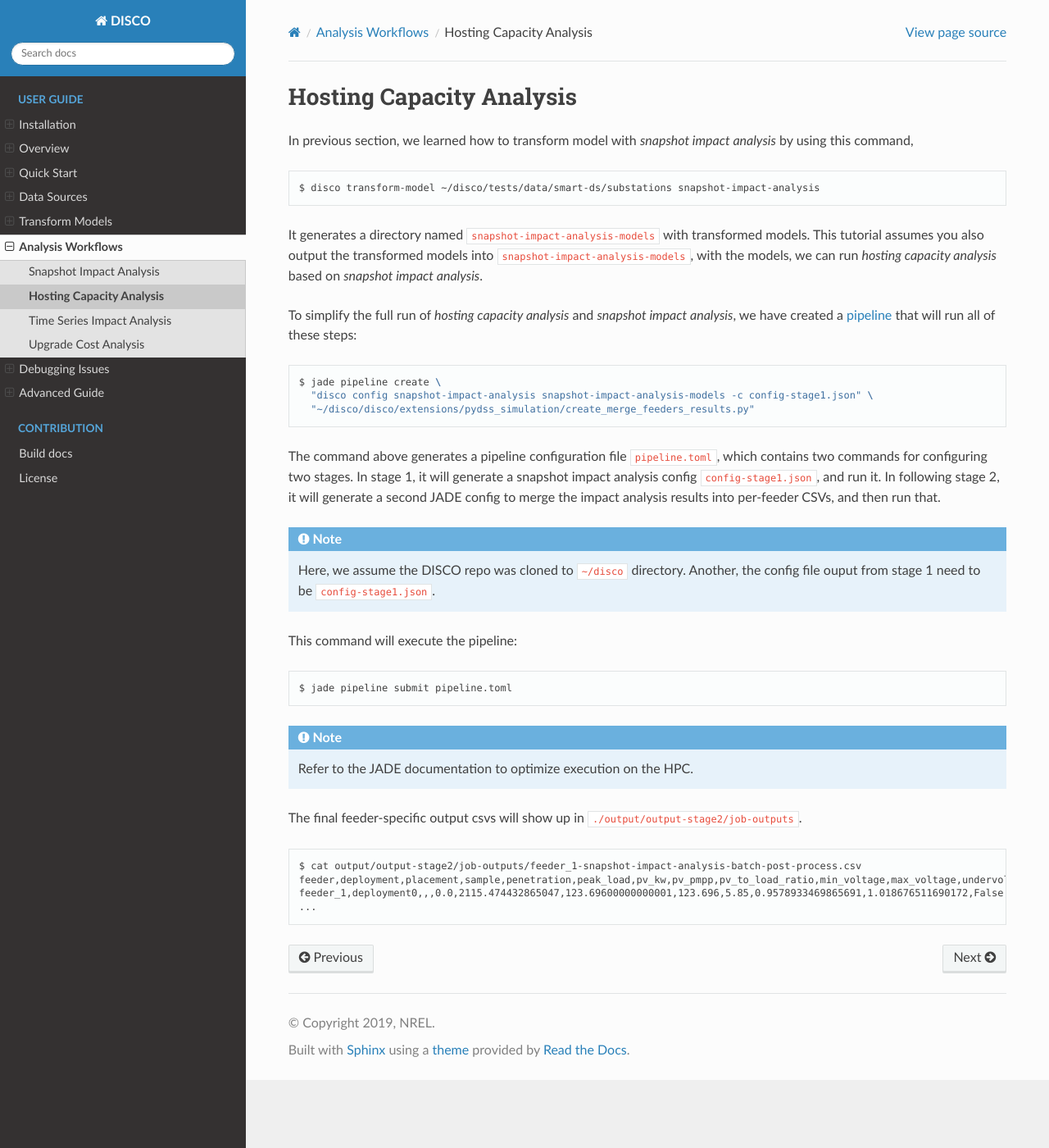
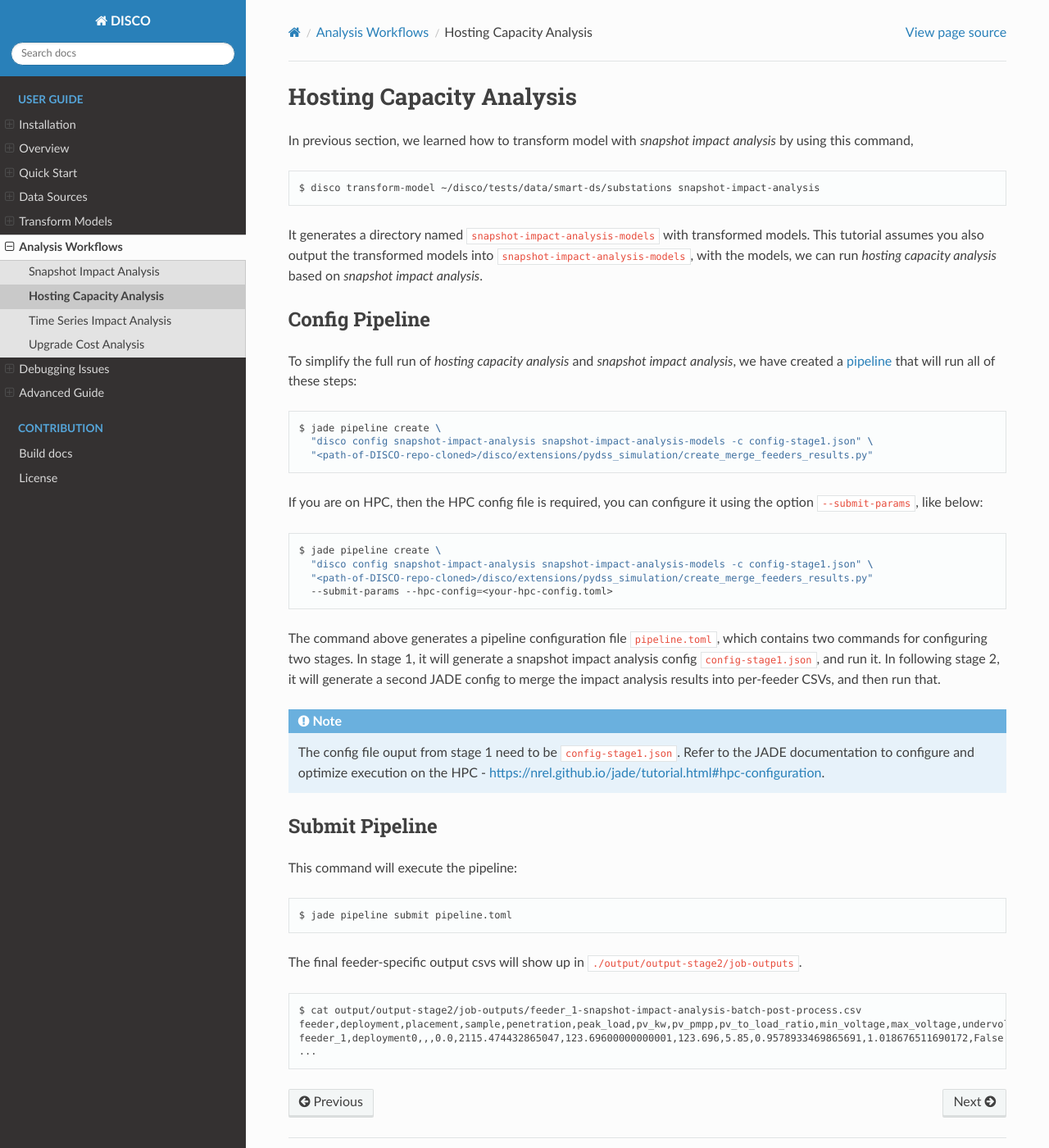
Before and after one commit to NREL/disco, a Sphinx documentation site: the page built from docs/source/analysis-workflows/hosting-capacity-analysis.rst, in a window 1280 px wide and 1400 px high. Shown: the whole window at 82% size. Built offline with Sphinx 7.4.7 and the Read the Docs theme 2.0.0, drawn with Linux system fonts in a browser that asks for light colours.

Commit message:
Add command for configuring hpc_config.toml on HPC

```diff
--- a/docs/source/analysis-workflows/hosting-capacity-analysis.rst
+++ b/docs/source/analysis-workflows/hosting-capacity-analysis.rst
@@ -12,6 +12,10 @@ It generates a directory named ``snapshot-impact-analysis-models`` with transfor
 This tutorial assumes you also output the transformed models into ``snapshot-impact-analysis-models``,
 with the models, we can run *hosting capacity analysis* based on *snapshot impact analysis*.
 
+
+Config Pipeline
+---------------
+
 To simplify the full run of *hosting capacity analysis* and *snapshot impact analysis*, we have
 created a `pipeline <https://nrel.github.io/jade/pipeline.html>`_
 that will run all of these steps:
@@ -20,7 +24,17 @@ that will run all of these steps:
 
     $ jade pipeline create \
       "disco config snapshot-impact-analysis snapshot-impact-analysis-models -c config-stage1.json" \
-      "~/disco/disco/extensions/pydss_simulation/create_merge_feeders_results.py"
+      "<path-of-DISCO-repo-cloned>/disco/extensions/pydss_simulation/create_merge_feeders_results.py"
+
+If you are on HPC, then the HPC config file is required, you can configure it using
+the option ``--submit-params``, like below:
+
+.. code-block:: bash
+
+    $ jade pipeline create \
+      "disco config snapshot-impact-analysis snapshot-impact-analysis-models -c config-stage1.json" \
+      "<path-of-DISCO-repo-cloned>/disco/extensions/pydss_simulation/create_merge_feeders_results.py"
+      --submit-params --hpc-config=<your-hpc-config.toml>
 
 The command above generates a pipeline configuration file ``pipeline.toml``,
 which contains two commands for configuring two stages. In stage 1, it will generate
@@ -30,18 +44,18 @@ analysis results into per-feeder CSVs, and then run that.
 
 .. note::
 
-    Here, we assume the DISCO repo was cloned to ``~/disco`` directory. Another,
-    the config file ouput from stage 1 need to be ``config-stage1.json``.
+    The config file ouput from stage 1 need to be ``config-stage1.json``.
+    Refer to the JADE documentation to configure and optimize execution on the HPC
+    - https://nrel.github.io/jade/tutorial.html#hpc-configuration.
+
+Submit Pipeline
+---------------
 
 This command will execute the pipeline:
 
 .. code-block:: bash
 
     $ jade pipeline submit pipeline.toml
-
-.. note::
-
-    Refer to the JADE documentation to optimize execution on the HPC.
 
 The final feeder-specific output csvs will show up in ``./output/output-stage2/job-outputs``.
 
```
